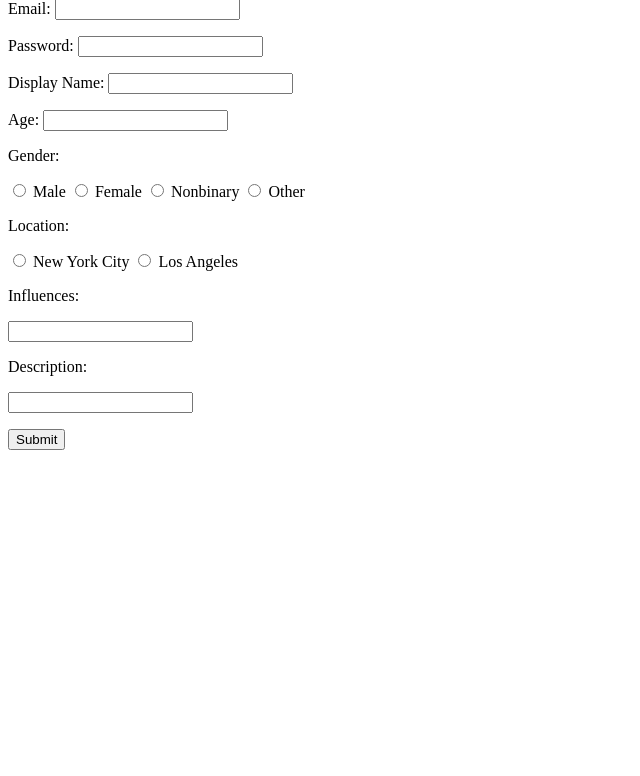
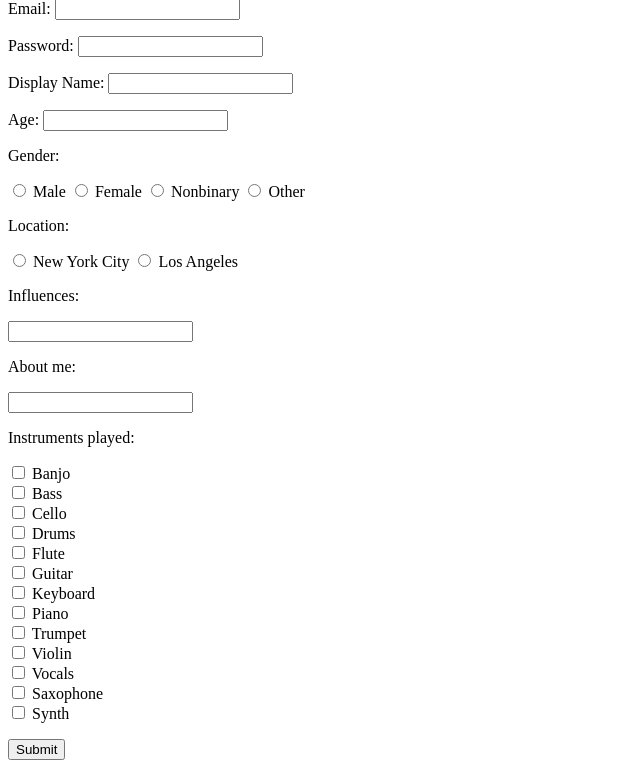
Before and after one commit to rachelmcginn/instajam, a Flask app: template templates/create-musician.html in a window 1280 px wide. Shown: the part 81-857 px from the top of the page, without its empty margins (0-640 px from the left). Before the commit the page ends 531 px from the top, so only its background shows below. Run offline with Flask 2, Linux system fonts and the light colour scheme; the template is opened without the code that fills it, so the values that code supplies are empty.

Commit message:
Added skills to CAM form

```diff
--- a/server.py
+++ b/server.py
@@ -1,5 +1,5 @@
-from Instajam.model import Musician
-from Instajam.crud import create_band, create_musician
+from model import Musician
+from crud import create_band, create_musician
 from flask import (Flask, render_template, request, flash, session, redirect)
 
 import crud
@@ -18,7 +18,7 @@ def homepage():
     return render_template('landing-page.html')
 
 @app.route('/create-band', methods=['GET'])
-def create_band_user():
+def get_new_band_info():
     """Creates a new band user"""
 ############
     #give form
@@ -27,10 +27,10 @@ def create_band_user():
     return render_template('create-band.html')
 
 @app.route('/create-band', methods=['POST'])
-def create_band_user(): #####param?
+def create_new_band(): #####param?
     """Creates a new band user"""
 ############
-    band = crud.create_band(email, password, display_name, age, gender, influences, location, description)
+    # band = crud.create_band(email, password, display_name, age, gender, influences, location, description)
     #Get above values from form data
 
     return render_template('dashboard.html')
--- a/templates/create-band.html
+++ b/templates/create-band.html
@@ -39,7 +39,7 @@
     <p>Influences:</p>
     <input type="text" name="influences">
 
-    <p>Description:</p>
+    <p>About the band:</p>
     <input type="text" name="description">
 
     <p>Select skill(s) you're in search of:</p>
@@ -75,7 +75,3 @@
   </form>
 
     {% endblock %}
-
-
-
-    email, password, display_name, age, gender, influences, location, description
--- a/templates/create-musician.html
+++ b/templates/create-musician.html
@@ -39,12 +39,39 @@
     <p>Influences:</p>
     <input type="text" name="influences">
 
-    <p>Description:</p>
+    <p>About me:</p>
     <input type="text" name="description">
 
-    <p>
-      <input type="submit">
-    </p>
+    <p>Instruments played:</p>
+    <input type="checkbox" id="banjo" name="banjo" value="Banjo">
+    <label for="banjo">Banjo</label><br>
+    <input type="checkbox" id="bass" name="bass" value="bass">
+    <label for="bass">Bass</label><br>
+    <input type="checkbox" id="cello" name="cello" value="cello">
+    <label for="cello">Cello</label><br>
+    <input type="checkbox" id="drums" name="drums" value="drums">
+    <label for="drums">Drums</label><br>
+    <input type="checkbox" id="flute" name="flute" value="flute">
+    <label for="flute">Flute</label><br>
+    <input type="checkbox" id="guitar" name="guitar" value="guitar">
+    <label for="guitar">Guitar</label><br>
+    <input type="checkbox" id="keyboard" name="keyboard" value="keyboard">
+    <label for="keyboard">Keyboard</label><br>
+    <input type="checkbox" id="piano" name="piano" value="piano">
+    <label for="piano">Piano</label><br>
+    <input type="checkbox" id="trumpet" name="trumpet" value="trumpet">
+    <label for="trumpet">Trumpet</label><br>
+    <input type="checkbox" id="violin" name="violin" value="violin">
+    <label for="violin">Violin</label><br>
+    <input type="checkbox" id="vocals" name="vocals" value="vocals">
+    <label for="vocals">Vocals</label><br>
+    <input type="checkbox" id="saxophone" name="saxophone" value="saxophone">
+    <label for="saxophone">Saxophone</label><br>
+    <input type="checkbox" id="synth" name="synth" value="synth">
+    <label for="synth">Synth</label><br>
+
+    <p><input type="submit"></p>
+
   </form>
 
 {% endblock %}
```
